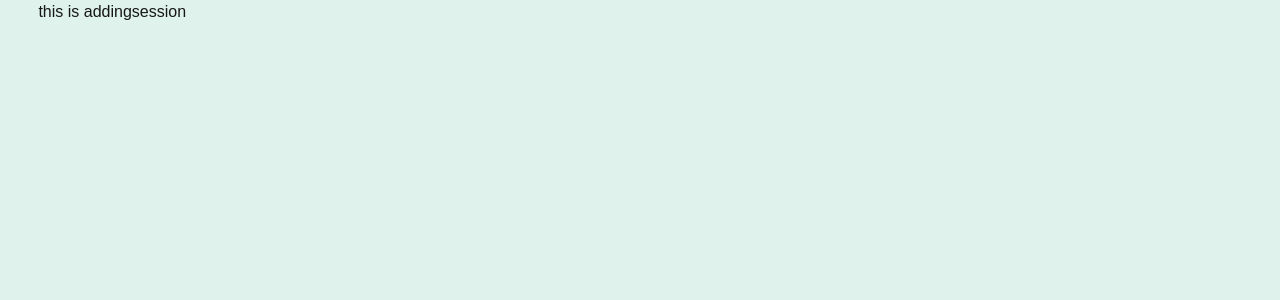
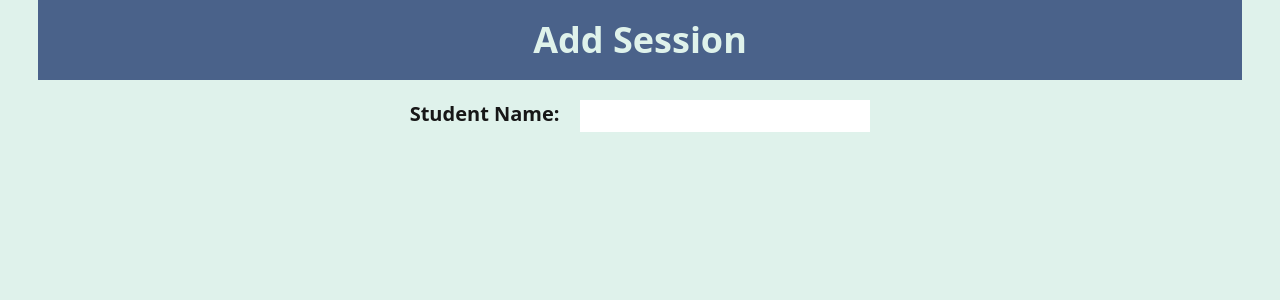
Before and after one commit to Sudhanshu-code-cyber/library-session-management-1, a Next.js app: page /addingSession in a window 1280 px wide. Shown: the top 300 px of the page. Built offline with nearby package versions, Linux system fonts and the light colour scheme.

Commit message:
adding session thoda complete

```diff
--- a/app/(front)/addingSession/page.js
+++ b/app/(front)/addingSession/page.js
@@ -2,8 +2,21 @@ import React from 'react'
 
 const page = () => {
   return (
-    <div>
-      this is addingsession
+    <div className='flex flex-col'>
+      <div className='flex text-4xl font-sans font-semibold bg-[#4A628A] text-[#DFF2Eb] shadow-b-xl justify-center py-5 '>
+        Add Session
+        </div>
+
+       <form action='' className='flex justify-center p-5 ' >
+           <div className='flex w-[50%]  justify-center gap-5 '>
+           <label id="Sname" className='text-xl   font-semibold font-sans '>
+                Student Name:
+            </label>
+            <input id='Sname' className='p-1 w-[50%]  outline-none border-[#7AB2D3]'/>
+
+           </div>
+        </form>
+
     </div>
   )
 }
```
